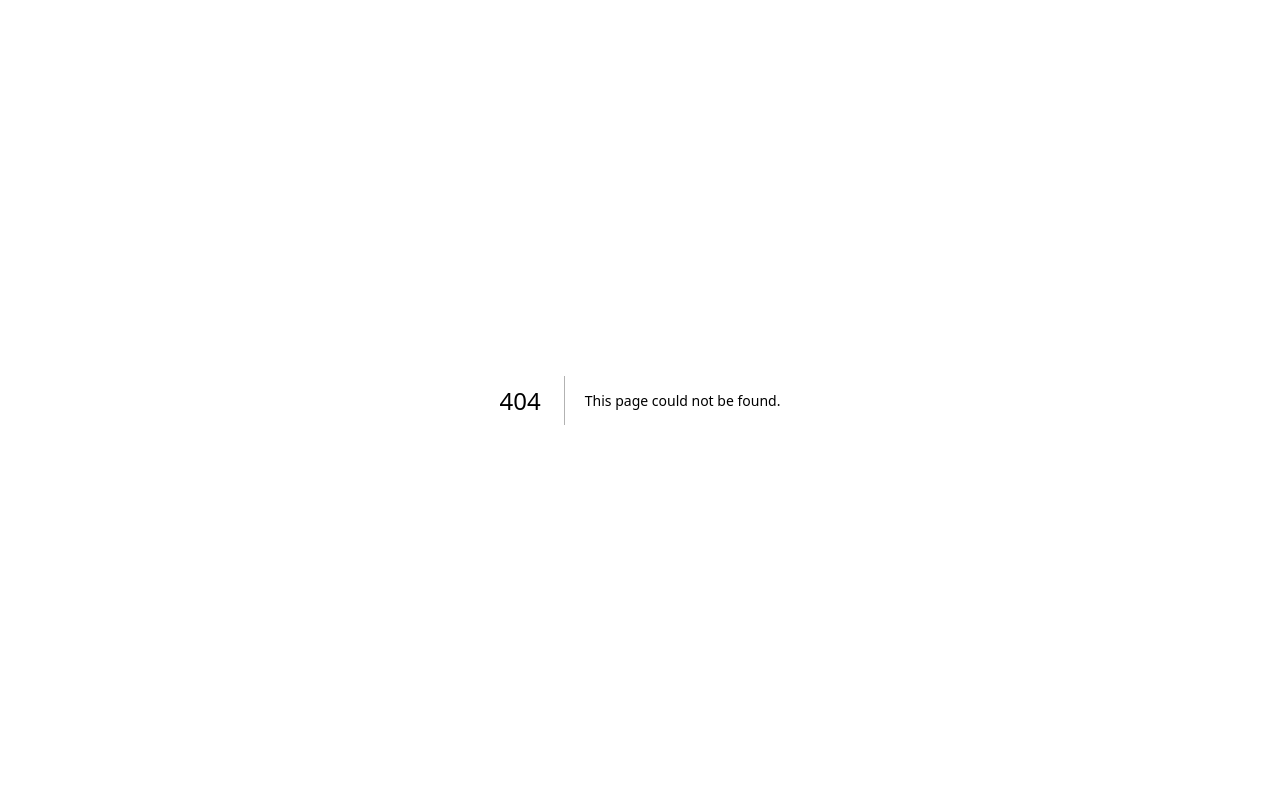
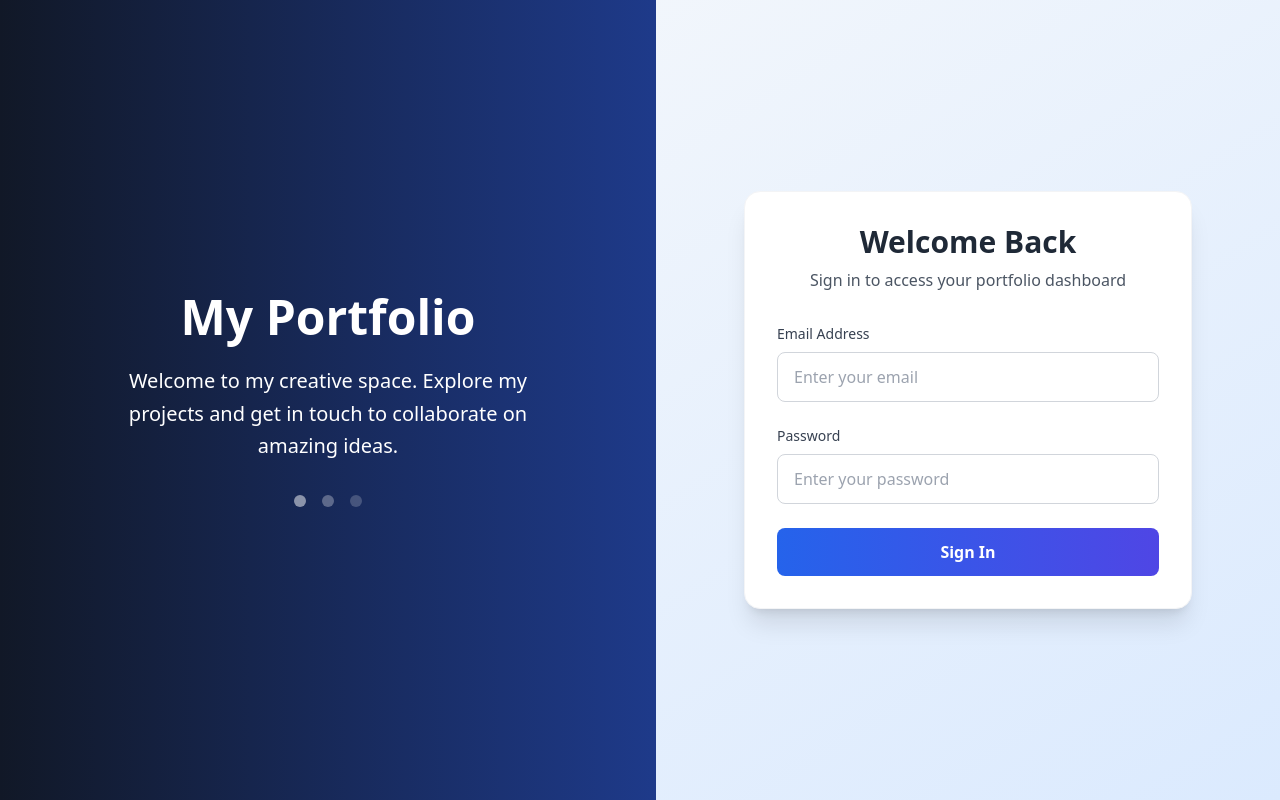
Before and after one commit to Cabdinasir64/Abdinasir, a Next.js app in the folder frontend/: page /login in a window 1280 px wide. Before the commit this address had no page. Built offline with nearby package versions, Linux system fonts and the light colour scheme.

Commit message:
feat: add LoginPage with SEO metadata and Open Graph/Twitter card configuration

```diff
--- /dev/null
+++ b/frontend/app/login/page.tsx
@@ -0,0 +1,37 @@
+import Login from "../components/login/Login";
+import { Metadata } from "next";
+
+export const metadata: Metadata = {
+  title: "Login | My Portfolio",
+  description: "Sign in to access your portfolio dashboard and explore projects.",
+  openGraph: {
+    title: "Login | My Portfolio",
+    description: "Sign in to access your portfolio dashboard and explore projects.",
+    url: "https://abdinasir.dev/login",
+    siteName: "My Portfolio",
+    images: [
+      {
+        url: "https://abdinasir.dev/og-image.png",
+        width: 1200,
+        height: 630,
+        alt: "My Portfolio Open Graph Image",
+      },
+    ],
+    locale: "en_US",
+    type: "website",
+  },
+  twitter: {
+    card: "summary_large_image",
+    title: "Login | My Portfolio",
+    description: "Sign in to access your portfolio dashboard and explore projects.",
+    images: ["/og-image.png"],
+  },
+};
+
+export default function LoginPage() {
+  return (
+    <div>
+      <Login />
+    </div>
+  );
+}
```
